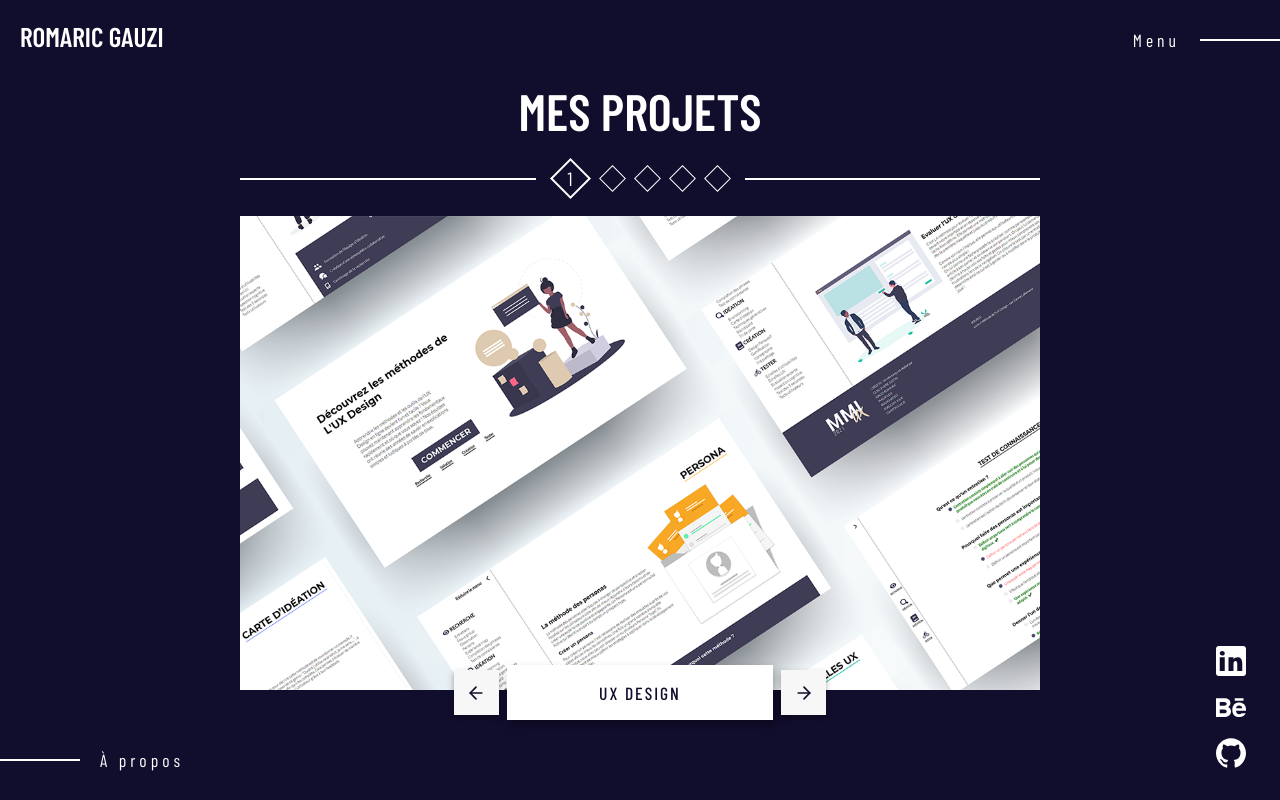
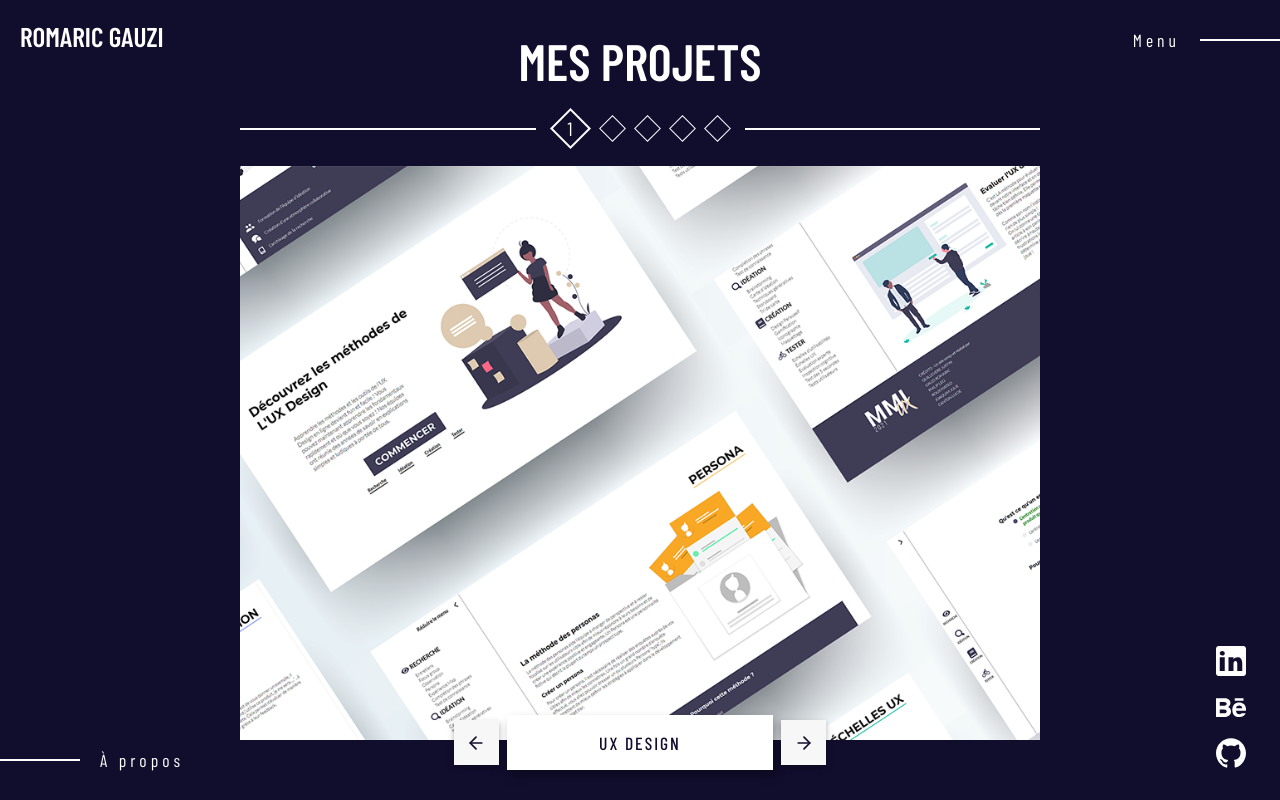
Before and after one commit to romaric-g/sitev3, a Nuxt app: page / in a window 1280 px wide. Built offline with nearby package versions, Linux system fonts and the light colour scheme.

Commit message:
fix images size

```diff
--- a/pages/index.vue
+++ b/pages/index.vue
@@ -110,7 +110,7 @@ export default {
     max-height: 80vw;
     max-width: 100vh;
     width: 100%;
-    height: 100%;
+    height: 740px;
     margin: 0 auto;
 }
 
```
